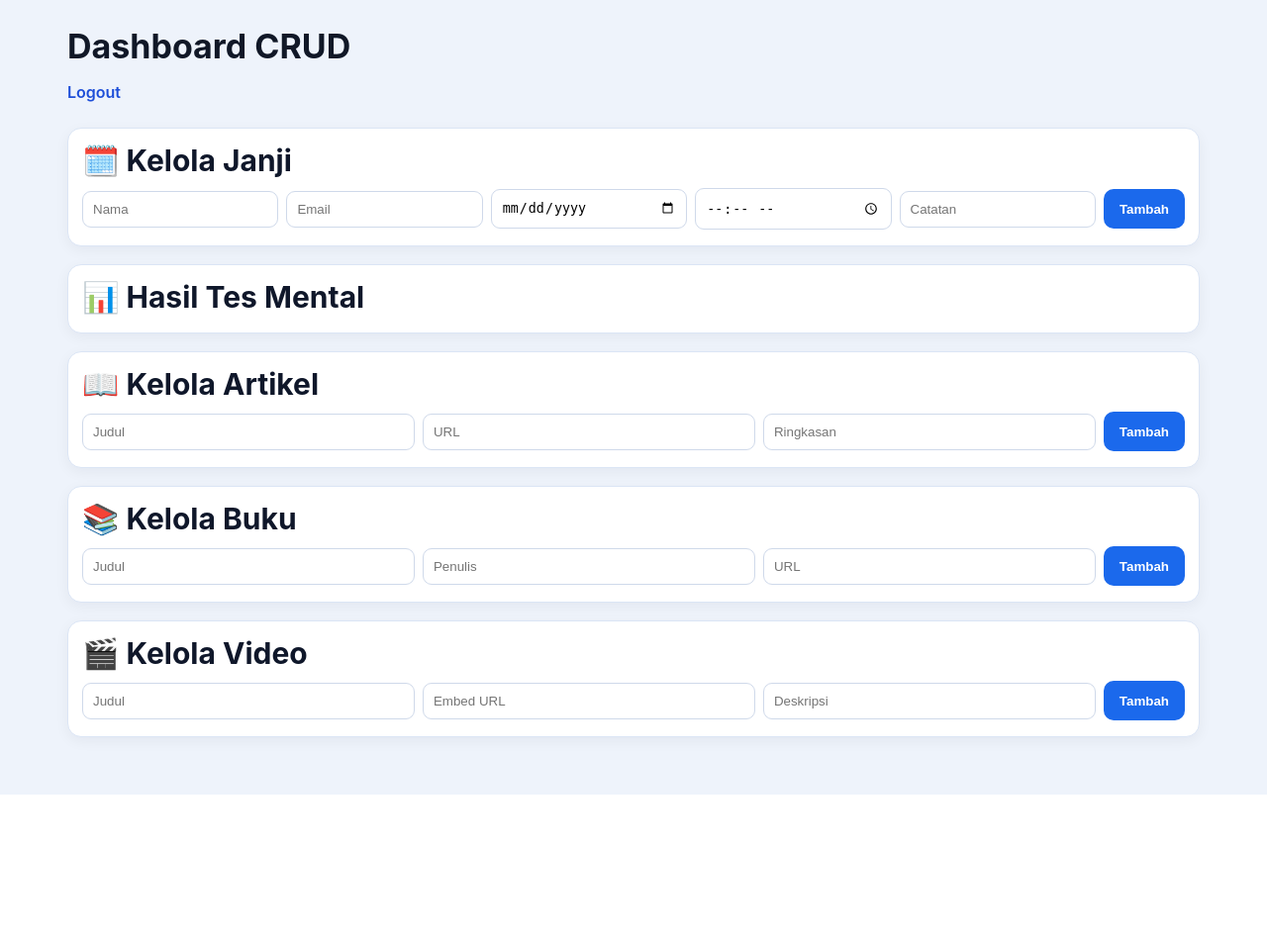
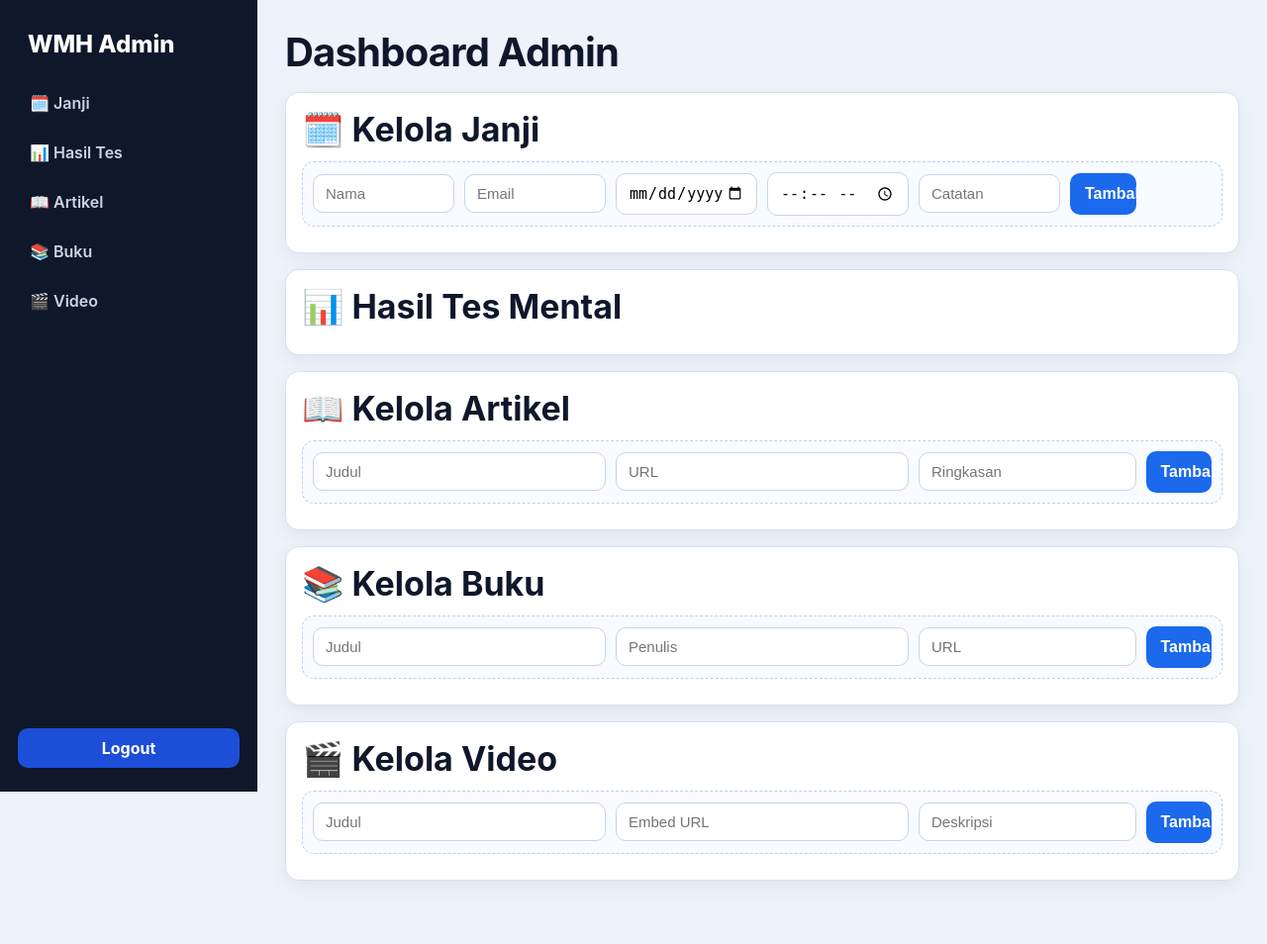
Before and after one commit to deevseek/whm, a PHP site: page /kesmen/admin.php in a window 1280 px wide. Shown: the whole page at 99% size. Before the commit the page ends 803 px from the top, so only its background shows below. Run offline with PHP 8.4, Linux system fonts and the light colour scheme; the visitor is signed in with stand-in values (Sample User, id 1); data that the repository does not hold is empty.

Commit message:
Redesign admin dashboard with proper sidebar layout

```diff
--- a/admin.php
+++ b/admin.php
@@ -75,13 +75,25 @@ $articles = $pdo->query('SELECT * FROM articles ORDER BY created_at DESC')->fetc
 $books = $pdo->query('SELECT * FROM books ORDER BY created_at DESC')->fetchAll();
 $videos = $pdo->query('SELECT * FROM videos ORDER BY created_at DESC')->fetchAll();
 ?>
-<!doctype html><html lang="id"><head><meta charset="utf-8"><title>Admin CRUD WMH</title><link rel="stylesheet" href="assets/css/style.css"></head><body class="admin-page"><main class="container admin-panel"><h2>Dashboard CRUD</h2><p><a class="admin-logout-link" href="?logout=1">Logout</a></p>
+<!doctype html>
+<html lang="id">
+<head><meta charset="utf-8"><title>Admin CRUD WMH</title><link rel="stylesheet" href="assets/css/style.css"></head>
+<body class="admin-page">
+<div class="admin-layout">
+  <aside class="admin-sidebar">
+    <div class="admin-sidebar__brand">WMH Admin</div>
+    <nav class="admin-sidebar__nav">
+      <a href="#appointments">🗓️ Janji</a><a href="#results">📊 Hasil Tes</a><a href="#articles">📖 Artikel</a><a href="#books">📚 Buku</a><a href="#videos">🎬 Video</a>
+    </nav>
+    <a class="admin-sidebar__logout" href="?logout=1">Logout</a>
+  </aside>
+  <main class="container admin-panel"><h2>Dashboard Admin</h2>
 <?php
 function delForm($type, $id) { echo '<form method="post" class="admin-form-delete"><input type="hidden" name="crud_type" value="'.$type.'"><input type="hidden" name="crud_action" value="delete"><input type="hidden" name="id" value="'.$id.'"><button class="btn btn-danger">Hapus</button></form>'; }
 ?>
-<section id="appointments" class="admin-section"><h3>🗓️ Kelola Janji</h3><form method="post" class="admin-form admin-form-create"><input type="hidden" name="crud_type" value="appointments"><input type="hidden" name="crud_action" value="create"><input name="name" placeholder="Nama" required><input name="email" type="email" placeholder="Email" required><input name="date" type="date" required><input name="time" type="time" required><input name="notes" placeholder="Catatan"><button class="btn">Tambah</button></form><?php foreach($appointments as $r): ?><form method="post" class="admin-form"><input type="hidden" name="crud_type" value="appointments"><input type="hidden" name="crud_action" value="update"><input type="hidden" name="id" value="<?= $r['id'] ?>"><input name="name" value="<?= htmlspecialchars($r['name']) ?>"><input name="email" value="<?= htmlspecialchars($r['email']) ?>"><input name="date" type="date" value="<?= $r['date'] ?>"><input name="time" type="time" value="<?= $r['time'] ?>"><input name="notes" value="<?= htmlspecialchars($r['notes']) ?>"><button class="btn">Simpan</button><?php delForm('appointments',$r['id']); ?></form><?php endforeach; ?></section>
-<section id="results" class="admin-section"><h3>📊 Hasil Tes Mental</h3><?php foreach($results as $r): ?><form method="post" class="admin-form"><input type="hidden" name="crud_type" value="results"><input type="hidden" name="crud_action" value="update"><input type="hidden" name="id" value="<?= $r['id'] ?>"><input name="nama" value="<?= htmlspecialchars($r['nama']) ?>"><input name="total_skor" type="number" value="<?= (int)$r['total_skor'] ?>"><input name="kategori" value="<?= htmlspecialchars($r['kategori']) ?>"><button class="btn">Simpan</button><?php delForm('results',$r['id']); ?></form><?php endforeach; ?></section>
-<section id="articles" class="admin-section"><h3>📖 Kelola Artikel</h3><form method="post" class="admin-form admin-form-create"><input type="hidden" name="crud_type" value="articles"><input type="hidden" name="crud_action" value="create"><input name="title" placeholder="Judul" required><input name="url" placeholder="URL"><input name="summary" placeholder="Ringkasan"><button class="btn">Tambah</button></form><?php foreach($articles as $r): ?><form method="post" class="admin-form"><input type="hidden" name="crud_type" value="articles"><input type="hidden" name="crud_action" value="update"><input type="hidden" name="id" value="<?= $r['id'] ?>"><input name="title" value="<?= htmlspecialchars($r['title']) ?>"><input name="url" value="<?= htmlspecialchars($r['url']) ?>"><input name="summary" value="<?= htmlspecialchars($r['summary']) ?>"><button class="btn">Simpan</button><?php delForm('articles',$r['id']); ?></form><?php endforeach; ?></section>
-<section id="books" class="admin-section"><h3>📚 Kelola Buku</h3><form method="post" class="admin-form admin-form-create"><input type="hidden" name="crud_type" value="books"><input type="hidden" name="crud_action" value="create"><input name="title" placeholder="Judul" required><input name="author" placeholder="Penulis"><input name="url" placeholder="URL"><button class="btn">Tambah</button></form><?php foreach($books as $r): ?><form method="post" class="admin-form"><input type="hidden" name="crud_type" value="books"><input type="hidden" name="crud_action" value="update"><input type="hidden" name="id" value="<?= $r['id'] ?>"><input name="title" value="<?= htmlspecialchars($r['title']) ?>"><input name="author" value="<?= htmlspecialchars($r['author']) ?>"><input name="url" value="<?= htmlspecialchars($r['url']) ?>"><button class="btn">Simpan</button><?php delForm('books',$r['id']); ?></form><?php endforeach; ?></section>
-<section id="videos" class="admin-section"><h3>🎬 Kelola Video</h3><form method="post" class="admin-form admin-form-create"><input type="hidden" name="crud_type" value="videos"><input type="hidden" name="crud_action" value="create"><input name="title" placeholder="Judul" required><input name="embed_url" placeholder="Embed URL" required><input name="description" placeholder="Deskripsi"><button class="btn">Tambah</button></form><?php foreach($videos as $r): ?><form method="post" class="admin-form"><input type="hidden" name="crud_type" value="videos"><input type="hidden" name="crud_action" value="update"><input type="hidden" name="id" value="<?= $r['id'] ?>"><input name="title" value="<?= htmlspecialchars($r['title']) ?>"><input name="embed_url" value="<?= htmlspecialchars($r['embed_url']) ?>"><input name="description" value="<?= htmlspecialchars($r['description']) ?>"><button class="btn">Simpan</button><?php delForm('videos',$r['id']); ?></form><?php endforeach; ?></section>
-</main></body></html>
+<section id="appointments" class="admin-section"><h3>🗓️ Kelola Janji</h3><form method="post" class="admin-form admin-form-create is-create"><input type="hidden" name="crud_type" value="appointments"><input type="hidden" name="crud_action" value="create"><input name="name" placeholder="Nama" required><input name="email" type="email" placeholder="Email" required><input name="date" type="date" required><input name="time" type="time" required><input name="notes" placeholder="Catatan"><button class="btn">Tambah</button></form><?php foreach($appointments as $r): ?><form method="post" class="admin-form is-row"><input type="hidden" name="crud_type" value="appointments"><input type="hidden" name="crud_action" value="update"><input type="hidden" name="id" value="<?= $r['id'] ?>"><input name="name" value="<?= htmlspecialchars($r['name']) ?>"><input name="email" value="<?= htmlspecialchars($r['email']) ?>"><input name="date" type="date" value="<?= $r['date'] ?>"><input name="time" type="time" value="<?= $r['time'] ?>"><input name="notes" value="<?= htmlspecialchars($r['notes']) ?>"><button class="btn">Simpan</button><?php delForm('appointments',$r['id']); ?></form><?php endforeach; ?></section>
+<section id="results" class="admin-section"><h3>📊 Hasil Tes Mental</h3><?php foreach($results as $r): ?><form method="post" class="admin-form is-row"><input type="hidden" name="crud_type" value="results"><input type="hidden" name="crud_action" value="update"><input type="hidden" name="id" value="<?= $r['id'] ?>"><input name="nama" value="<?= htmlspecialchars($r['nama']) ?>"><input name="total_skor" type="number" value="<?= (int)$r['total_skor'] ?>"><input name="kategori" value="<?= htmlspecialchars($r['kategori']) ?>"><button class="btn">Simpan</button><?php delForm('results',$r['id']); ?></form><?php endforeach; ?></section>
+<section id="articles" class="admin-section"><h3>📖 Kelola Artikel</h3><form method="post" class="admin-form admin-form-create is-create"><input type="hidden" name="crud_type" value="articles"><input type="hidden" name="crud_action" value="create"><input name="title" placeholder="Judul" required><input name="url" placeholder="URL"><input name="summary" placeholder="Ringkasan"><button class="btn">Tambah</button></form><?php foreach($articles as $r): ?><form method="post" class="admin-form is-row"><input type="hidden" name="crud_type" value="articles"><input type="hidden" name="crud_action" value="update"><input type="hidden" name="id" value="<?= $r['id'] ?>"><input name="title" value="<?= htmlspecialchars($r['title']) ?>"><input name="url" value="<?= htmlspecialchars($r['url']) ?>"><input name="summary" value="<?= htmlspecialchars($r['summary']) ?>"><button class="btn">Simpan</button><?php delForm('articles',$r['id']); ?></form><?php endforeach; ?></section>
+<section id="books" class="admin-section"><h3>📚 Kelola Buku</h3><form method="post" class="admin-form admin-form-create is-create"><input type="hidden" name="crud_type" value="books"><input type="hidden" name="crud_action" value="create"><input name="title" placeholder="Judul" required><input name="author" placeholder="Penulis"><input name="url" placeholder="URL"><button class="btn">Tambah</button></form><?php foreach($books as $r): ?><form method="post" class="admin-form is-row"><input type="hidden" name="crud_type" value="books"><input type="hidden" name="crud_action" value="update"><input type="hidden" name="id" value="<?= $r['id'] ?>"><input name="title" value="<?= htmlspecialchars($r['title']) ?>"><input name="author" value="<?= htmlspecialchars($r['author']) ?>"><input name="url" value="<?= htmlspecialchars($r['url']) ?>"><button class="btn">Simpan</button><?php delForm('books',$r['id']); ?></form><?php endforeach; ?></section>
+<section id="videos" class="admin-section"><h3>🎬 Kelola Video</h3><form method="post" class="admin-form admin-form-create is-create"><input type="hidden" name="crud_type" value="videos"><input type="hidden" name="crud_action" value="create"><input name="title" placeholder="Judul" required><input name="embed_url" placeholder="Embed URL" required><input name="description" placeholder="Deskripsi"><button class="btn">Tambah</button></form><?php foreach($videos as $r): ?><form method="post" class="admin-form is-row"><input type="hidden" name="crud_type" value="videos"><input type="hidden" name="crud_action" value="update"><input type="hidden" name="id" value="<?= $r['id'] ?>"><input name="title" value="<?= htmlspecialchars($r['title']) ?>"><input name="embed_url" value="<?= htmlspecialchars($r['embed_url']) ?>"><input name="description" value="<?= htmlspecialchars($r['description']) ?>"><button class="btn">Simpan</button><?php delForm('videos',$r['id']); ?></form><?php endforeach; ?></section>
+</main></div></body></html>
--- a/assets/css/style.css
+++ b/assets/css/style.css
@@ -361,14 +361,41 @@ footer .container p{margin:0;color:#4b5563;text-align:center;padding:10px 0}
 @media(max-width:760px){.site-header h1,.brand-title{font-size:30px}.title-card h1{font-size:30px}.question-box h2{font-size:24px}.video-grid,.feature-row{grid-template-columns:1fr}}
 
 /* Admin dashboard improvements */
-.admin-page{background:#eef3fb}
-.admin-panel{max-width:1180px;padding-top:26px;padding-bottom:40px}
-.admin-panel h2{margin-bottom:6px}
-.admin-logout-link{display:inline-block;margin-bottom:10px;color:#1d4ed8;font-weight:600}
-.admin-panel section{background:#fff;border:1px solid #dbe5f5;border-radius:14px;padding:14px 14px 8px;margin:0 0 18px;box-shadow:0 4px 14px rgba(15,23,42,.05)}
-.admin-panel section h3{margin:0 0 10px;font-size:30px;color:#0f172a}
-.admin-panel section form{display:flex;flex-wrap:wrap;gap:8px;align-items:center;margin:0 0 8px;padding:0;background:transparent;border:0;box-shadow:none}
-.admin-panel section form input{flex:1 1 170px;min-width:150px;margin-top:0;border:1px solid #cfd9ea;border-radius:9px;padding:10px;background:#fff}
-.admin-panel section form button.btn{height:40px;padding:0 16px;white-space:nowrap}
-.admin-panel section form[style*="display:inline"]{display:inline-flex;padding:0;margin:0 0 0 4px}
-@media (max-width:768px){.admin-panel section h3{font-size:24px}.admin-panel section form input,.admin-panel section form button.btn{flex:1 1 100%}}
+.admin-page{background:#edf2fb}
+.admin-layout{display:grid;grid-template-columns:260px 1fr;min-height:100vh}
+.admin-sidebar{background:#0f172a;color:#e2e8f0;padding:24px 18px;position:sticky;top:0;height:100vh;display:flex;flex-direction:column;gap:18px}
+.admin-sidebar__brand{font-size:24px;font-weight:800;color:#fff;padding:6px 10px}
+.admin-sidebar__nav{display:grid;gap:8px}
+.admin-sidebar__nav a{color:#cbd5e1;padding:11px 12px;border-radius:10px;font-weight:600}
+.admin-sidebar__nav a:hover{background:#1e293b;color:#fff}
+.admin-sidebar__logout{margin-top:auto;background:#1d4ed8;color:#fff;padding:10px 12px;border-radius:10px;text-align:center;font-weight:700}
+.admin-panel{max-width:100%;padding:28px 28px 48px}
+.admin-panel h2{margin-bottom:16px;font-size:40px;color:#0f172a;letter-spacing:-.02em}
+.admin-panel section{background:#fff;border:1px solid #d6e2f3;border-radius:14px;padding:16px;margin:0 0 16px;box-shadow:0 6px 18px rgba(15,23,42,.06)}
+.admin-panel section h3{margin:0 0 12px;font-size:34px;color:#0f172a}
+.admin-panel section form{display:grid;grid-template-columns:repeat(12,minmax(0,1fr));gap:10px;align-items:center;margin:0 0 10px;padding:0;background:transparent;border:0;box-shadow:none}
+.admin-panel section form input{grid-column:span 2;min-width:0;margin-top:0;border:1px solid #c6d5ec;border-radius:10px;padding:10px 12px;background:#fff;font-size:15px}
+.admin-panel section form button.btn{height:42px;padding:0 15px;white-space:nowrap;border-radius:10px;font-size:16px}
+.admin-panel section form .admin-form-delete{display:contents}
+.admin-panel section form .btn-danger{background:#ef4444}
+.admin-panel section form.is-create{padding:10px;border:1px dashed #bfd1ec;border-radius:12px;background:#f8fbff}
+.admin-panel section form.is-row{padding:10px;border:1px solid #e3ebf7;border-radius:12px;background:#fff}
+#results .admin-form input[name="nama"]{grid-column:span 4}
+#results .admin-form input[name="total_skor"]{grid-column:span 3}
+#results .admin-form input[name="kategori"]{grid-column:span 3}
+#articles .admin-form input[name="title"],#books .admin-form input[name="title"],#videos .admin-form input[name="title"]{grid-column:span 4}
+#articles .admin-form input[name="url"],#books .admin-form input[name="author"],#videos .admin-form input[name="embed_url"]{grid-column:span 4}
+#articles .admin-form input[name="summary"],#books .admin-form input[name="url"],#videos .admin-form input[name="description"]{grid-column:span 3}
+@media (max-width:1080px){
+  .admin-layout{grid-template-columns:1fr}
+  .admin-sidebar{position:static;height:auto}
+  .admin-sidebar__nav{grid-template-columns:repeat(3,minmax(0,1fr))}
+}
+@media (max-width:768px){
+  .admin-panel{padding:18px}
+  .admin-panel h2{font-size:32px}
+  .admin-panel section h3{font-size:27px}
+  .admin-sidebar__nav{grid-template-columns:1fr 1fr}
+  .admin-panel section form{grid-template-columns:1fr}
+  .admin-panel section form input,.admin-panel section form button.btn{grid-column:auto}
+}
```
